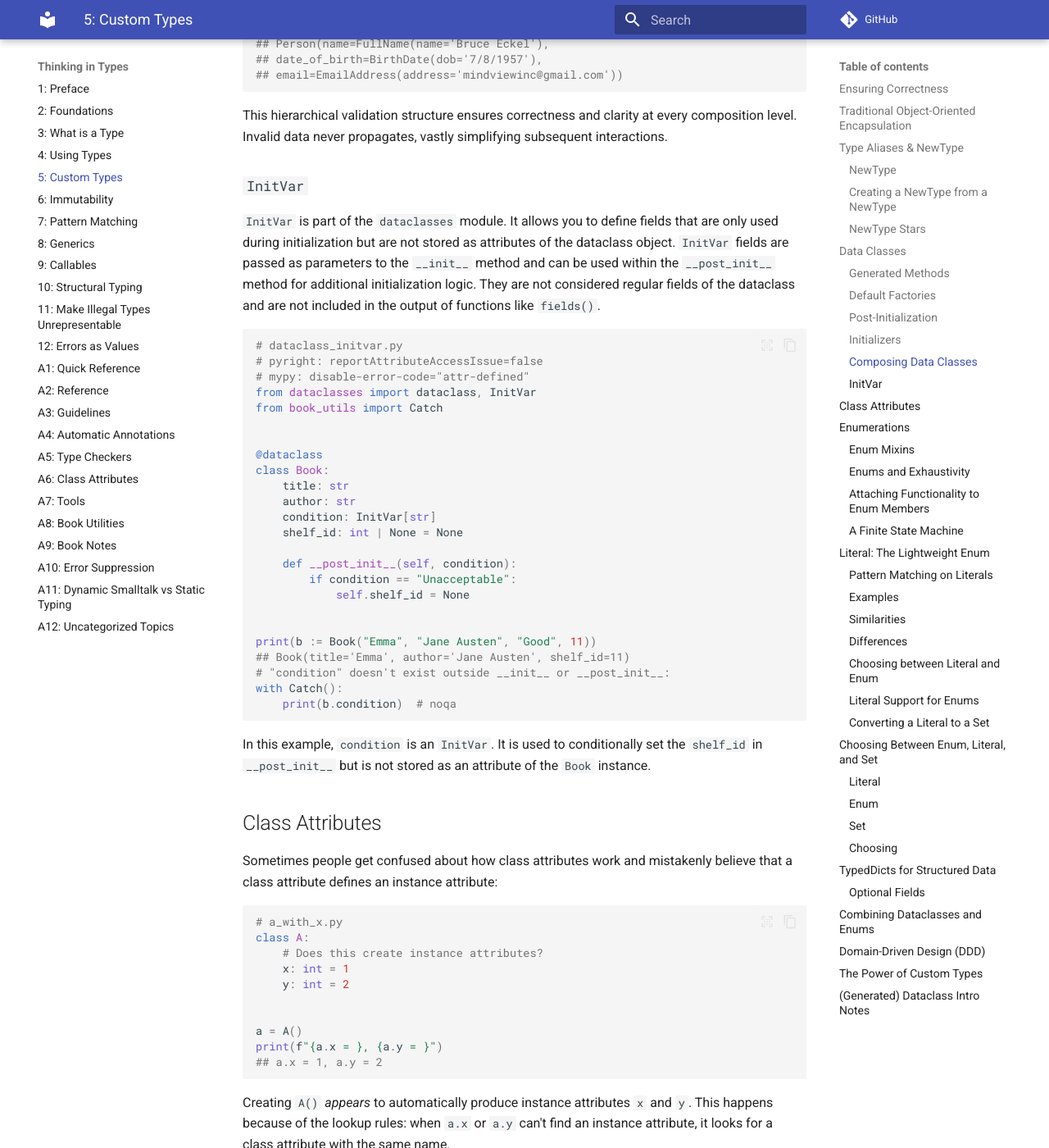
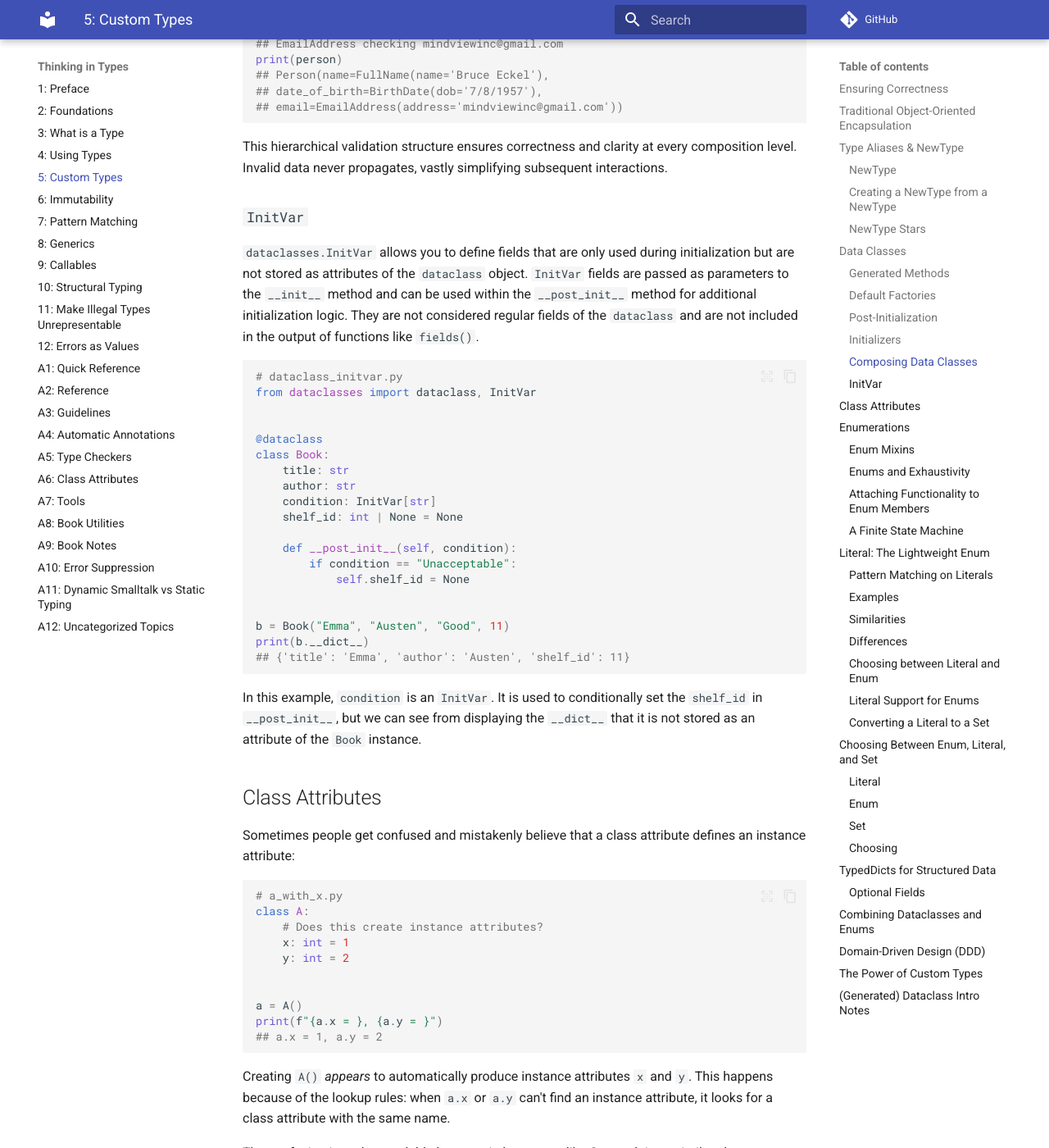
Before and after one commit to ThinkingInTypes/ThinkingInTypes.github.io, an MkDocs documentation site: the page built from Chapters/C05_Custom_Types.md, in a window 1280 px wide and 1400 px high, scrolled down 13623 px. Shown: the whole window at 82% size. Built offline with MkDocs 1.6.1 and Material for MkDocs 9.7.7, drawn with Linux system fonts in a browser that asks for light colours; comment, search, counter and statistics services are not loaded; some of the changed text lies outside the part shown.

Commit message:
Update C05_Custom_Types.md

````diff
--- a/Chapters/C05_Custom_Types.md
+++ b/Chapters/C05_Custom_Types.md
@@ -241,7 +241,7 @@
 # newtype_subtype.py
 from typing import NewType
 
-Stars = NewType('Stars', int)
+Stars = NewType("Stars", int)
 
 # Fails type check and at runtime:
 # class GasGiants(Stars): pass
@@ -253,9 +253,9 @@
 # newtype_based_type.py
 from typing import NewType
 
-Stars = NewType('Stars', int)
-
-GasGiants = NewType('GasGiants', Stars)
+Stars = NewType("Stars", int)
+
+GasGiants = NewType("GasGiants", Stars)
 ```
 
 Typechecking for `GasGiants` works as expected.
@@ -503,7 +500,7 @@
     area: float = 0.0
 
     def __post_init__(self):
-        self.area = pi * self.radius ** 2
+        self.area = pi * self.radius**2
 
 
 print(Circle(radius=5))
@@ -680,19 +682,13 @@
 
 ### `InitVar`
 
-`InitVar` is part of the `dataclasses` module.
-It allows you to define fields that are only used during initialization but are not stored as attributes of the
-dataclass object.
-`InitVar` fields are passed as parameters to the `__init__` method and can be used within the `__post_init__` method for
-additional initialization logic.
-They are not considered regular fields of the dataclass and are not included in the output of functions like `fields()`.
+`dataclasses.InitVar` allows you to define fields that are only used during initialization but are not stored as attributes of the `dataclass` object.
+`InitVar` fields are passed as parameters to the `__init__` method and can be used within the `__post_init__` method for additional initialization logic.
+They are not considered regular fields of the `dataclass` and are not included in the output of functions like `fields()`.
 
 ```python
 # dataclass_initvar.py
-# pyright: reportAttributeAccessIssue=false
-# mypy: disable-error-code="attr-defined"
 from dataclasses import dataclass, InitVar
-from book_utils import Catch
 
 
 @dataclass
@@ -707,20 +703,18 @@
             self.shelf_id = None
 
 
-print(b := Book("Emma", "Jane Austen", "Good", 11))
-## Book(title='Emma', author='Jane Austen', shelf_id=11)
-# "condition" doesn't exist outside __init__ or __post_init__:
-with Catch():
-    print(b.condition)  # noqa
+b = Book("Emma", "Austen", "Good", 11)
+print(b.__dict__)
+## {'title': 'Emma', 'author': 'Austen', 'shelf_id': 11}
 ```
 
 In this example, `condition` is an `InitVar`.
-It is used to conditionally set the `shelf_id` in `__post_init__` but is not stored as an attribute of the `Book`
-instance.
+It is used to conditionally set the `shelf_id` in `__post_init__`,
+but we can see from displaying the `__dict__` that it is not stored as an attribute of the `Book` instance.
 
 ## Class Attributes
 
-Sometimes people get confused about how class attributes work and mistakenly believe that a class attribute defines an instance attribute:
+Sometimes people get confused and mistakenly believe that a class attribute defines an instance attribute:
 
 ```python
 # a_with_x.py
@@ -1209,8 +1203,6 @@
 print(Color.RED)
 ## Color.RED
 print(Color.RED.name, Color.RED.value)
-
-
 ## RED 1
 
 
@@ -1222,8 +1214,6 @@
 
 
 print(list(Status))
-
-
 ## [<Status.PENDING: 1>, <Status.RUNNING: 2>, <Status.DONE: 3>]
 
 
@@ -1257,8 +1247,6 @@
 print(Color["BLUE"])
 ## Color.BLUE
 print(Color(2))  # GREEN
-
-
 ## Color.GREEN
 
 
@@ -1281,8 +1269,6 @@
 print(Fruit.APPLE.upper())
 ## APPLE
 print(f"JSON-ready: {Fruit.BANANA!r}")
-
-
 ## JSON-ready: <Fruit.BANANA: 'banana'>
 
 
@@ -1299,8 +1285,6 @@
 
 
 print(f"Shape.CIRCLE has {Shape.CIRCLE.sides()} sides")
-
-
 ## Shape.CIRCLE has 0 sides
 
 
@@ -1316,8 +1300,6 @@
 )  # Only one member per value
 ## Members: [<Mood.HAPPY: 1>, <Mood.SAD: 2>]
 print(f"Alias: {Mood.JOYFUL is Mood.HAPPY}")
-
-
 ## Alias: True
 
 
@@ -1332,8 +1314,6 @@
 print(f"User permissions: {user_perm}")
 ## User permissions: Permission.READ|WRITE
 print(f"Can execute? {Permission.EXECUTE in user_perm}")
-
-
 ## Can execute? False
 
 
@@ -1466,9 +1446,9 @@
     CLOSED = ("closed", closed_next)
 
     def __init__(
-            self,
-            label: str,
-            next_handler: Callable[[Status], Status],
+        self,
+        label: str,
+        next_handler: Callable[[Status], Status],
     ) -> None:
         self._label = label
         self._next_handler = next_handler
@@ -1728,8 +1708,6 @@
 
 
 print(paint1(Color.BLUE))
-
-
 ## Something else
 
 
@@ -1766,7 +1744,7 @@
 # Convert literal values to a set:
 allowed_set = set(ParamVal.__args__)  # type: ignore
 print(allowed_set)
-## {'MAX', 'MIN', 'DEF'}
+## {'DEF', 'MIN', 'MAX'}
 print("MIN" in allowed_set)
 ## True
 print("NOPE" in allowed_set)
````
Also changed, not shown: other parts of Chapters/C05_Custom_Types.md (+23 -21 lines).
